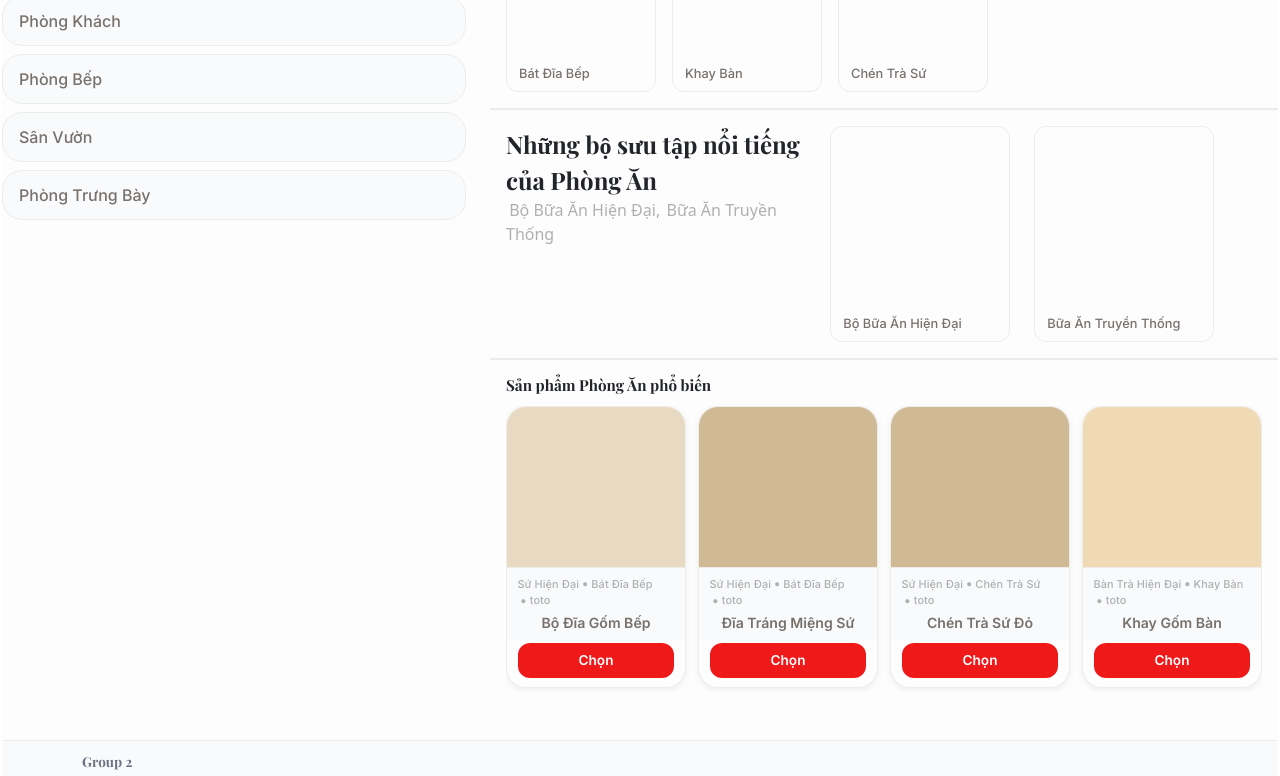
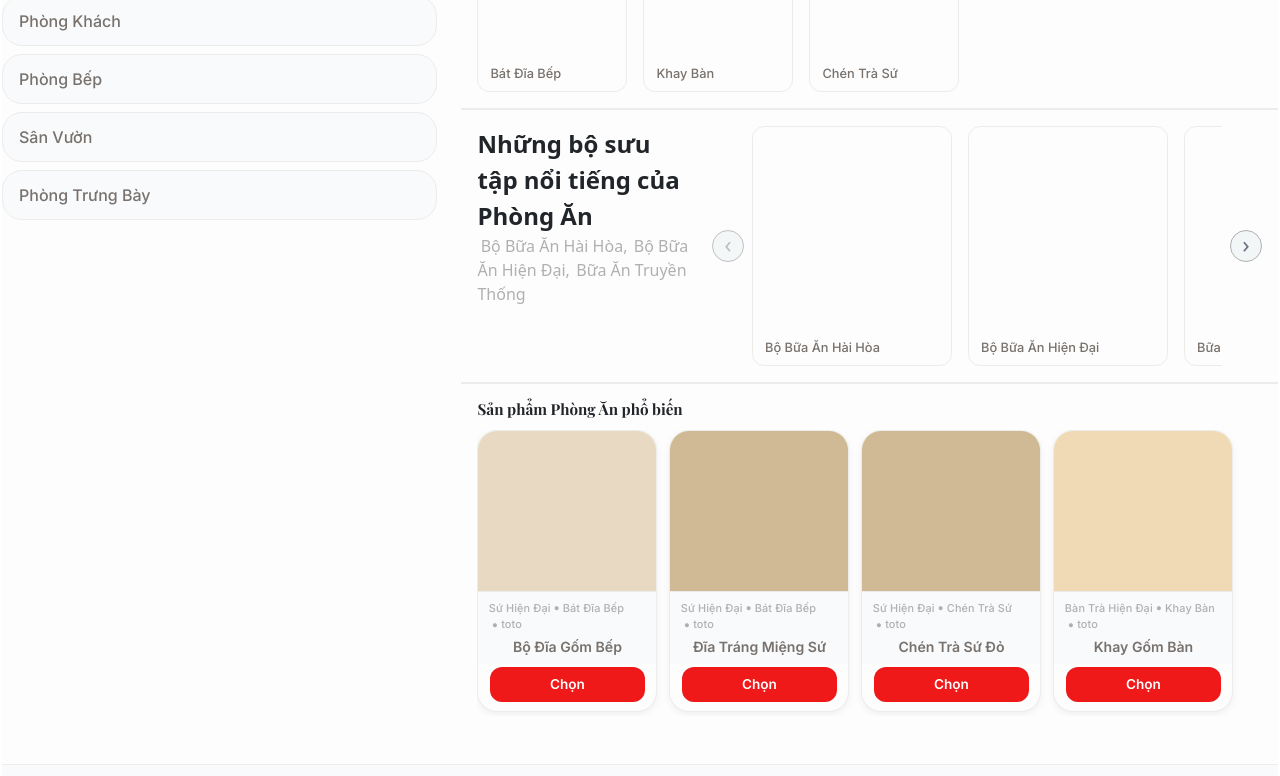
Before and after one commit to stevenmach123/cera-react, a React (Vite) app in the folder ceramic-react/: page /home in a window 1280 px wide. Shown: the part 1080-1856 px from the top of the page. Built offline with nearby package versions, Linux system fonts and the light colour scheme.

Commit message:
scroll collection

```diff
--- a/ceramic-react/src/components/home/SearchRoom.scss
+++ b/ceramic-react/src/components/home/SearchRoom.scss
@@ -23,7 +23,7 @@
 
 .search-room-grid {
   display: grid;
-  grid-template-columns: 2fr 3fr;
+  grid-template-columns: 1.6fr 3fr;
   gap: 1.5rem;
   max-width: 1500px;
   border:1px solid none;
@@ -97,13 +97,18 @@
   }
 }
 .right-section .grid-as{
-    display:grid;
-    grid-template-columns: 0.5fr 0.7fr;
+    display:flex;
     gap:1rem;
     border:1px solid none;
 
+    .grid-left{
+        flex:0.5 1 auto;
+    }
+    .grid-right{
+       border:1px solid none;
+    }
     .title-as{
-        font-family:var(--font-serif);
+        font-family:novar(--font-serif);
         font-size:1.5rem;
         font-weight: bold;
     }
@@ -149,22 +154,36 @@ align-items: flex-end;
 }
 
 /* Collection horizontal list */
+// .collection-list {
+//   display: inline-flex;
+//   gap: 0.1rem;
+//   overflow-x: auto;
+//   border:1px solid none;
+
+// }
+
+.collection-nav {
+  display: flex;
+  align-items: center;
+  gap: 0.5rem
+}
+
 .collection-list {
+  width: 470px;
+  overflow: hidden;      /* hide 3rd+ items; no native scrollbar */
+}
+
+.collection-track {
   display: flex;
-  gap: 0.5rem;
-  overflow-x: auto;
-  scrollbar-width: thin;
-  scrollbar-color: var(--color-outline-variant) transparent;
+  transition: transform 0.6s cubic-bezier(0.45, 0, 0.2, 1); /* same easing as PopularContent */
+}
 
-  &::-webkit-scrollbar {
-    height: 4px;
-  }
+.collection-item {
+  flex: 0 0 200px;       /* fixed width -> step math stays predictable */
+  width: 200px;
+  aspect-ratio: 1 / 1.2;
+}
 
-  &::-webkit-scrollbar-thumb {
-    background-color: var(--color-outline-variant);
-    border-radius: 2px;
-  }
-}
 
 
 /* Popular products */
@@ -192,7 +211,7 @@ align-items: flex-end;
   background-color: var(--color-surface-container-lowest);
   border: 1px solid var(--color-outline-variant);
   border-radius: var(--radius-card);
-  overflow: hidden;
+  overflow-x: auto;
   transition: all 0.2s ease;
 
   &:hover {
--- a/ceramic-react/src/components/home/SearchRoom.tsx
+++ b/ceramic-react/src/components/home/SearchRoom.tsx
@@ -1,4 +1,4 @@
-import { useState } from 'react';
+import { useState,useEffect } from 'react';
 import { rooms } from '../../types/data';
 import { get_popular_products_from_room } from '../../types/myutil';
 import type { Room } from '../../types/catalog';
@@ -11,6 +11,14 @@ export default function SearchRoom() {
   const {bigCate_DisplayName,subCate_DisplayName} = useProducts()
   const popularProducts = selectedRoom ? get_popular_products_from_room(selectedRoom) : [];
 
+
+  const COL_VISIBLE = 2;
+  const collections = selectedRoom?.collection ?? [];
+  const maxColOffset = Math.max(0, collections.length - COL_VISIBLE);
+  const [colOffset, setColOffset] = useState(0);
+  useEffect(() => {
+    setColOffset(0);
+  }, [selectedRoom?.name]);
   return (
     <section className="search-room">
       <h2 className="search-room-title">Tìm kiếm theo Phòng</h2>
@@ -50,21 +58,54 @@ export default function SearchRoom() {
               {/* Part 2: collection cards horizontal */}
               <div className="right-section">
                 <div className="grid-as">
-                    <div>
+                    <div className="grid-left">
                         <span className="title-as">Những bộ sưu tập nổi tiếng của {selectedRoom.displayName}</span><br/>
                         {selectedRoom.collection?.map((col,index) => (
                             <span className="collection-name" style={{padding:'0px 0.2rem',color:'var(--color-text-sg)'}}>{col.displayName}{index < selectedRoom.collection.length - 1 ? ',' : ''}</span>
                         ))}
                     </div>
 
-                    <div>
-                        <div className="collection-list">
+                    <div className="grid-right">
+                        {/* <div className="collection-list">
                         {selectedRoom.collection?.map((col) => (
-                             <div key={col.name}  className="sub-cate-item" style={{width:'180px',aspectRatio:'1/1.2'}}>
+                             <div key={col.name}  className="sub-cate-item" style={{width:'200px',aspectRatio:'1/1.2'}}>
                                  <span>{col.displayName}</span>
                              </div>
                         ))}
-                        </div>
+                        </div> */}
+
+                         <div className="collection-nav">
+                            <button
+                              className="nav-arrow"
+                              disabled={colOffset === 0}
+                              onClick={() => setColOffset((i) => Math.max(0, i - 1))}
+                            >
+                              ‹
+                            </button>
+
+                            {/* viewport clips the 3rd+ items */}
+                            <div className="collection-list">
+                              <div
+                                className="collection-track"
+                                style={{ transform: `translateX(calc(-${colOffset} * (200px + 1rem)))` }}
+                              >
+                                {selectedRoom.collection?.map((col) => (
+                                  <div key={col.name} className="sub-cate-item collection-item">
+                                    <span>{col.displayName}</span>
+                                  </div>
+                                ))}
+                              </div>
+                            </div>
+
+                            <button
+                              className="nav-arrow"
+                              disabled={colOffset >= maxColOffset}
+                              onClick={() => setColOffset((i) => Math.min(maxColOffset, i + 1))}
+                            >
+                              ›
+                            </button>
+                          </div>
+
                     </div>
               </div>
               </div>
--- a/ceramic-react/src/components/home/ValueTabs.scss
+++ b/ceramic-react/src/components/home/ValueTabs.scss
@@ -52,7 +52,7 @@
   border-left: 1px solid var(--color-outline);
   background-color: var(--color-surface-container);
   cursor: pointer;
-
+  transition: all 0.2s ease;
   font-family: var(--font-serif);
   font-size: 1.1rem;
   color: var(--color-on-surface-variant);
@@ -62,29 +62,24 @@
   &:first-child {
     border-left: none;
   }
-
+  &.span{
+        background-color: var(--color-surface-container);
+         color: var(--color-on-surface-variant);
+  }
 
 }
 
-.value-tab-btn.active, .value-tab-btn.active span {
+.value-tab-btn.active {
   background-color: var(--color-primary);
   color: var(--color-on-primary);
   border-color: var(--color-primary);
   font-weight: 600;
 }
-.value-tab-btn:hover {
-  border-color: var(--color-primary);
-  color: var(--color-primary);
-}
+// .value-tab-btn:hover {
+//   border-color: var(--color-primary);
+//   color: var(--color-primary);
+// }
 
-
-
-
-
-
-.value-tab-btn.active .tab-index {
-  color: var(--color-primary);
-}
 
 .tab-label {
   font-family: var(--font-serif);
--- a/ceramic-react/src/types/data.ts
+++ b/ceramic-react/src/types/data.ts
@@ -555,6 +555,24 @@ export const rooms: Room[] = [
     ],
     collection: [
       {
+        name:'dining_set_v0',
+        displayName: 'Bộ Bữa Ăn Hài Hòa',
+        product:[
+           {
+            name: 'a1_item1',
+            displayName: 'Bộ Đĩa Gốm Bếp',
+            sub_cate_name: 'kitchen_porcelain',
+            big_cate_name: 'modern_porcelain',
+          },
+          {
+            name: 'a2_item1',
+            displayName: 'Khay Gốm Bàn',
+            sub_cate_name: 'kitchen_desk',
+            big_cate_name: 'modern_desk',
+          },
+        ]
+      },
+      {
         name: 'dining_set_v1',
         displayName: 'Bộ Bữa Ăn Hiện Đại',
         product: [
```
